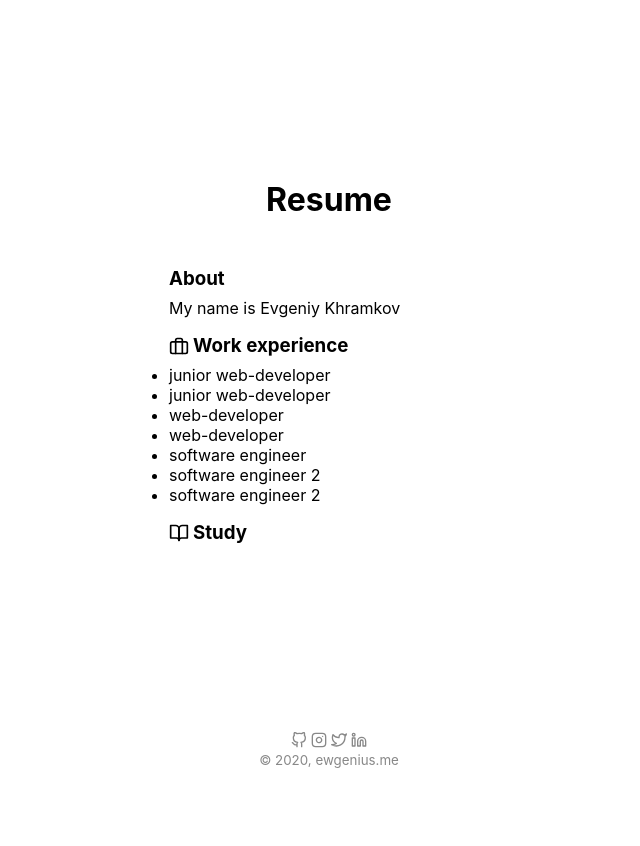
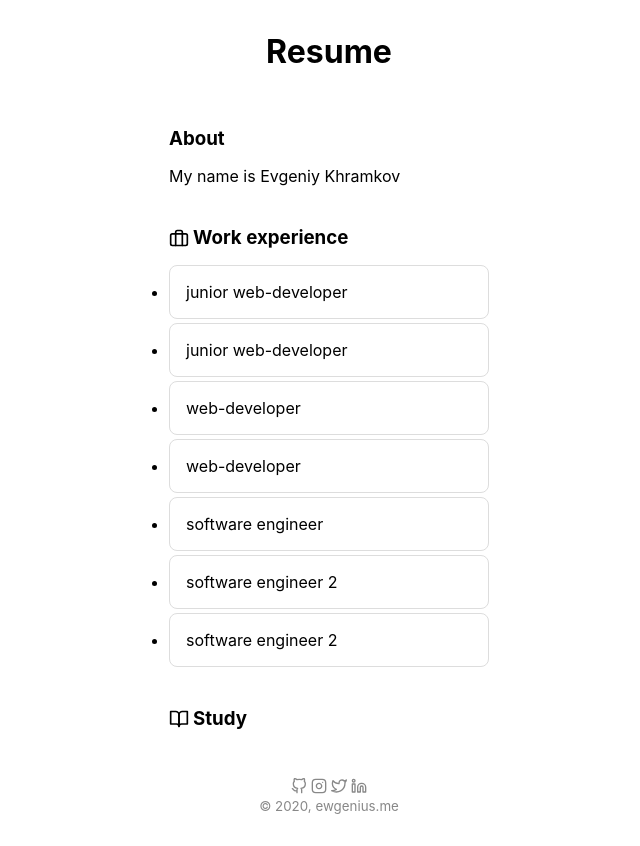
Before and after one commit to ewgenius/me, a Next.js app: page /resume in a window 1280 px wide. Shown: the whole page, without its empty margins (311-951 px from the left). Before the commit the page ends 800 px from the top, so only its background shows below. Built offline with nearby package versions, Linux system fonts and the light colour scheme.

Commit message:
add resume styling

```diff
--- a/src/pages/resume.tsx
+++ b/src/pages/resume.tsx
@@ -1,5 +1,5 @@
 import { GetStaticProps } from "next";
-import { Briefcase, BookOpen, Book } from "react-feather";
+import { Briefcase, BookOpen, ArrowLeftCircle } from "react-feather";
 import { Layout } from "components/Layout";
 
 export type Dictionary<T = any> = { [id: string]: T };
@@ -33,7 +33,9 @@ export default function Resume(props: ResumeProps) {
         </h3>
         <ul>
           {Object.values(props.jobs).map((job) => (
-            <li key={job.id}>{job.title}</li>
+            <li className="card" key={job.id}>
+              {job.title}
+            </li>
           ))}
         </ul>
       </section>
--- a/src/styles/index.css
+++ b/src/styles/index.css
@@ -1,6 +1,7 @@
 :root {
   --bg-color: #fff;
   --text-color: #000;
+  --line-color: #ddd;
   --text-color-secondary: #888;
 
   --spacing-1: 2px;
@@ -8,6 +9,7 @@
   --spacing-3: 8px;
   --spacing-4: 16px;
   --spacing-5: 32px;
+  --spacing-6: 64px;
 }
 
 @media (prefers-color-scheme: dark) {
@@ -28,12 +30,10 @@ h1 {
   margin: 32px 0;
 }
 
-h2 {
-  margin: 16px 0 8px;
-}
-
-h3 {
-  margin: 16px 0 8px;
+h2,
+h3,
+h4 {
+  margin: 24px 0 16px;
 }
 
 html,
@@ -57,6 +57,21 @@ body {
   align-items: center;
 }
 
+nav {
+  margin: var(--spacing-5) 0 var(--spacing-6) -20px;
+  display: flex;
+  flex-flow: column;
+}
+
+nav > a {
+  margin-bottom: var(--spacing-2);
+}
+
+nav > a > svg {
+  margin-bottom: -2px;
+  margin-right: 4px;
+}
+
 main {
   flex-grow: 1;
   display: flex;
@@ -69,9 +84,23 @@ main {
   width: 320px;
 }
 
-.resume-section > h3 > svg {
+.resume-section:not(:last-child) {
+  margin-bottom: var(--spacing-4);
+}
+
+h3 > svg {
   margin-bottom: -4px;
   margin-right: 4px;
+}
+
+.card {
+  border-radius: 8px;
+  padding: var(--spacing-4);
+  border: 1px solid var(--line-color);
+}
+
+.card:not(:last-child) {
+  margin-bottom: var(--spacing-2);
 }
 
 footer {
```
Also changed, not shown: src/pages/index.tsx (+16 -0 lines).
